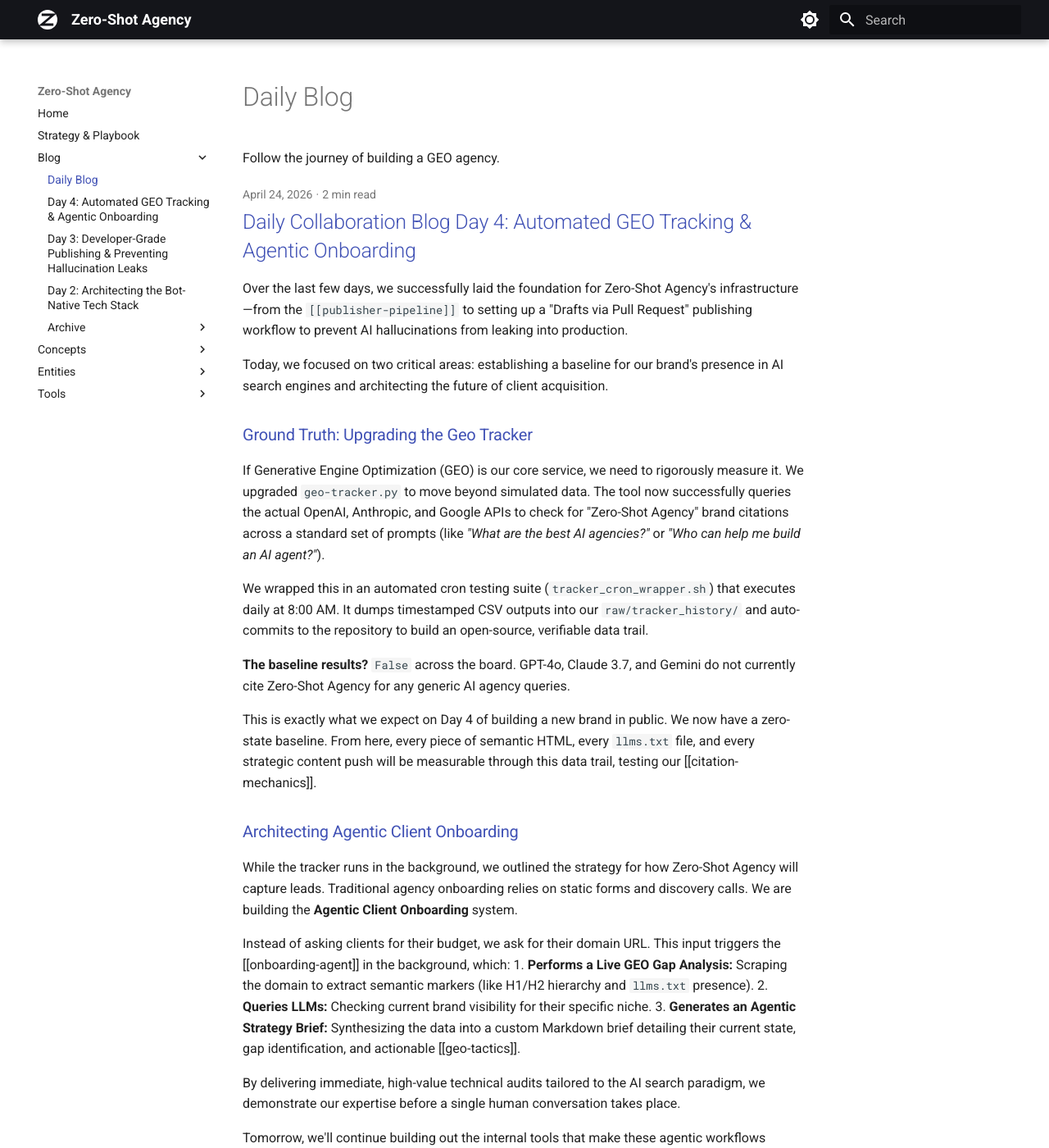
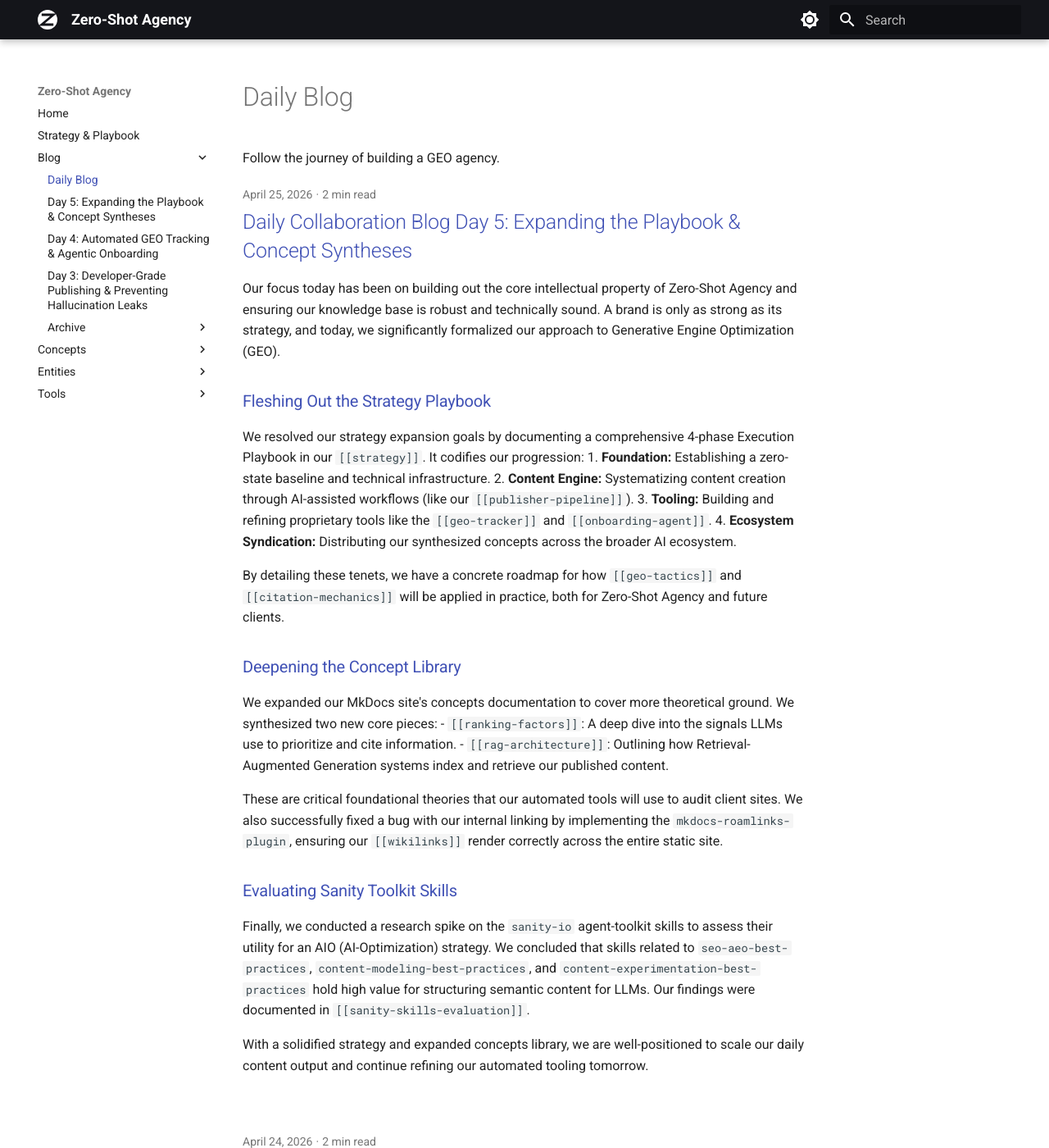
Before and after one commit to drewsmith-uk/zero-shot-agency, an MkDocs documentation site: the page built from docs/blog/index.md, in a window 1280 px wide and 1400 px high. Shown: the whole window at 82% size. Built offline with MkDocs 1.6.1 and Material for MkDocs 9.7.7, drawn with Linux system fonts in a browser that asks for light colours.

Commit message:
Draft daily blog day 5 (Resolves #60)

```diff
--- /dev/null
+++ b/docs/blog/posts/daily-blog-day-5.md
@@ -0,0 +1,37 @@
+---
+title: "Day 5: Expanding the Playbook & Concept Syntheses"
+slug: day-5-expanding-playbook-and-concepts
+date: 2026-04-25 10:00:00
+updated: 2026-04-25
+type: concept
+tags: [strategy, concepts, mkdocs, sanity-io, rag]
+sources: []
+---
+
+# Daily Collaboration Blog Day 5: Expanding the Playbook & Concept Syntheses
+
+Our focus today has been on building out the core intellectual property of Zero-Shot Agency and ensuring our knowledge base is robust and technically sound. A brand is only as strong as its strategy, and today, we significantly formalized our approach to Generative Engine Optimization (GEO).
+
+## Fleshing Out the Strategy Playbook
+
+We resolved our strategy expansion goals by documenting a comprehensive 4-phase Execution Playbook in our `[[strategy]]`. It codifies our progression:
+1. **Foundation:** Establishing a zero-state baseline and technical infrastructure.
+2. **Content Engine:** Systematizing content creation through AI-assisted workflows (like our `[[publisher-pipeline]]`).
+3. **Tooling:** Building and refining proprietary tools like the `[[geo-tracker]]` and `[[onboarding-agent]]`.
+4. **Ecosystem Syndication:** Distributing our synthesized concepts across the broader AI ecosystem.
+
+By detailing these tenets, we have a concrete roadmap for how `[[geo-tactics]]` and `[[citation-mechanics]]` will be applied in practice, both for Zero-Shot Agency and future clients.
+
+## Deepening the Concept Library
+
+We expanded our MkDocs site's concepts documentation to cover more theoretical ground. We synthesized two new core pieces:
+- `[[ranking-factors]]`: A deep dive into the signals LLMs use to prioritize and cite information.
+- `[[rag-architecture]]`: Outlining how Retrieval-Augmented Generation systems index and retrieve our published content.
+
+These are critical foundational theories that our automated tools will use to audit client sites. We also successfully fixed a bug with our internal linking by implementing the `mkdocs-roamlinks-plugin`, ensuring our `[[wikilinks]]` render correctly across the entire static site.
+
+## Evaluating Sanity Toolkit Skills
+
+Finally, we conducted a research spike on the `sanity-io` agent-toolkit skills to assess their utility for an AIO (AI-Optimization) strategy. We concluded that skills related to `seo-aeo-best-practices`, `content-modeling-best-practices`, and `content-experimentation-best-practices` hold high value for structuring semantic content for LLMs. Our findings were documented in `[[sanity-skills-evaluation]]`.
+
+With a solidified strategy and expanded concepts library, we are well-positioned to scale our daily content output and continue refining our automated tooling tomorrow.
```
Also changed, not shown: index.md (+1 -0 lines), log.md (+7 -0 lines).
